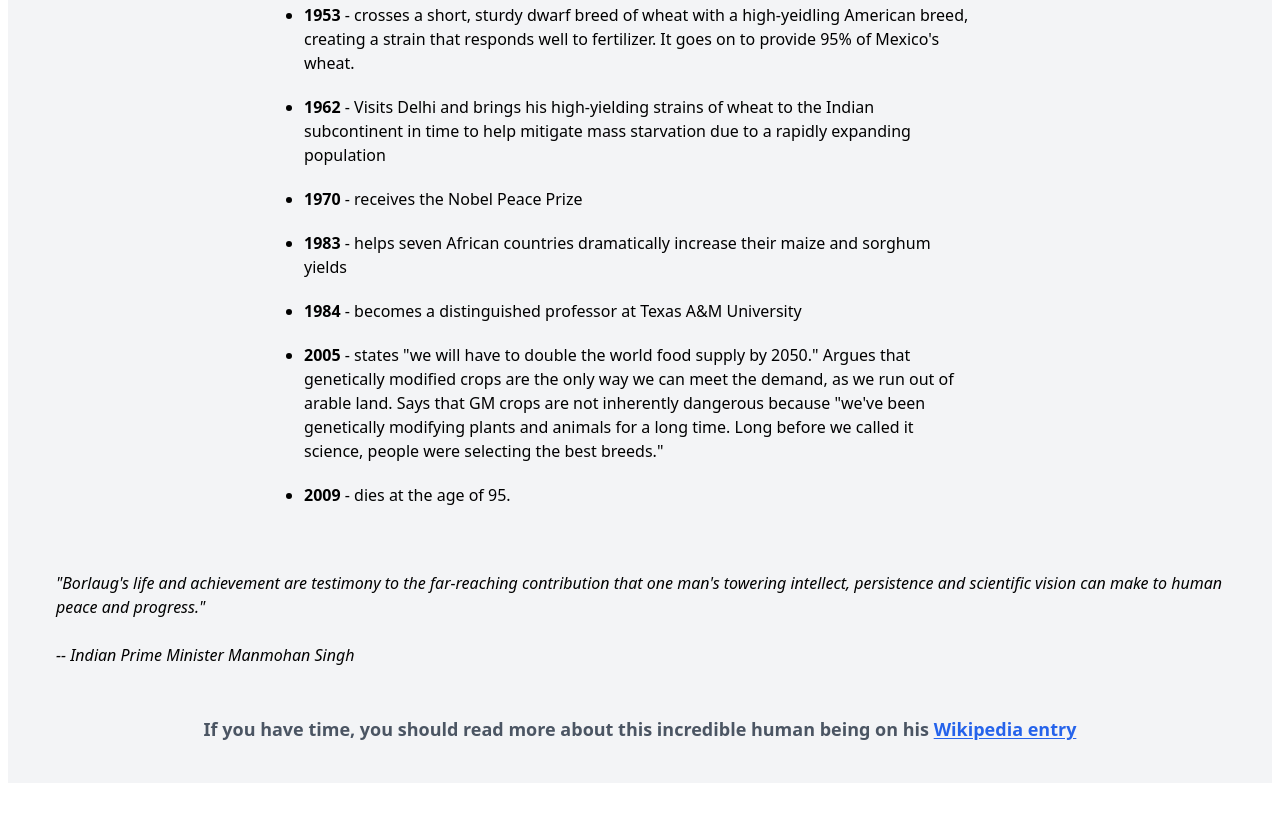
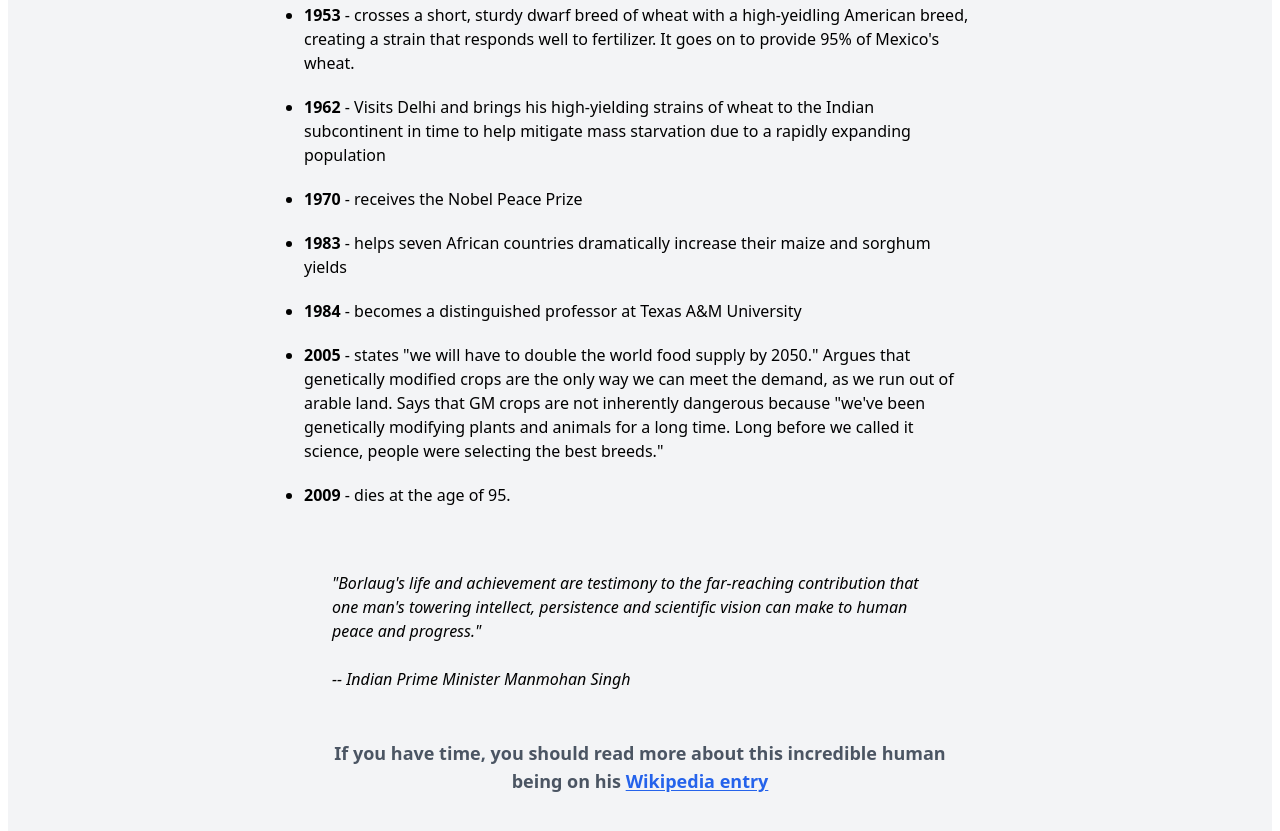
Before and after one commit to Joker4mas/tributeCodecamp, a plain HTML site: page index.html in a window 1280 px wide. Shown: the part 1536-2367 px from the top of the page. Before the commit the page ends 2319 px from the top, so only its background shows below. Drawn offline with nearby package versions, Linux system fonts and the light colour scheme.

Commit message:
adjusted the width of the bottom divs

```diff
--- a/index.html
+++ b/index.html
@@ -33,7 +33,7 @@
       <div class="p-4">
         <h3 class="font-bold text-gray-700 text-xl text-center p-8">Here's a time line of Dr. Borlaug's life:</h3>
 
-        <ul class=" list-disc max-w-2xl mx-auto class=">
+        <ul class=" list-disc max-w-2xl mx-auto">
           <li class="mb-3">
            <p class="font-light"> <span class="font-bold">1914</span> -  Born in Cresco, Iowa</p>
           </li>
@@ -141,7 +141,7 @@
           </li>
         </u>
       </div>
-      <div class="p-4">
+      <div class="p-4 max-w-2xl mx-auto">
         <p class="p-3  font-light">
           <i>
             "Borlaug's life and achievement are testimony to the far-reaching
@@ -151,7 +151,7 @@
         </p>
         <p class="p-3 font-light"><i>-- Indian Prime Minister Manmohan Singh</i></p>
       </div>
-      <div>
+      <div class="max-w-2xl mx-auto">
         <h2 class="font-bold text-lg p-5 text-center text-gray-600">
           If you have time, you should read more about this incredible human
           being on his
```
